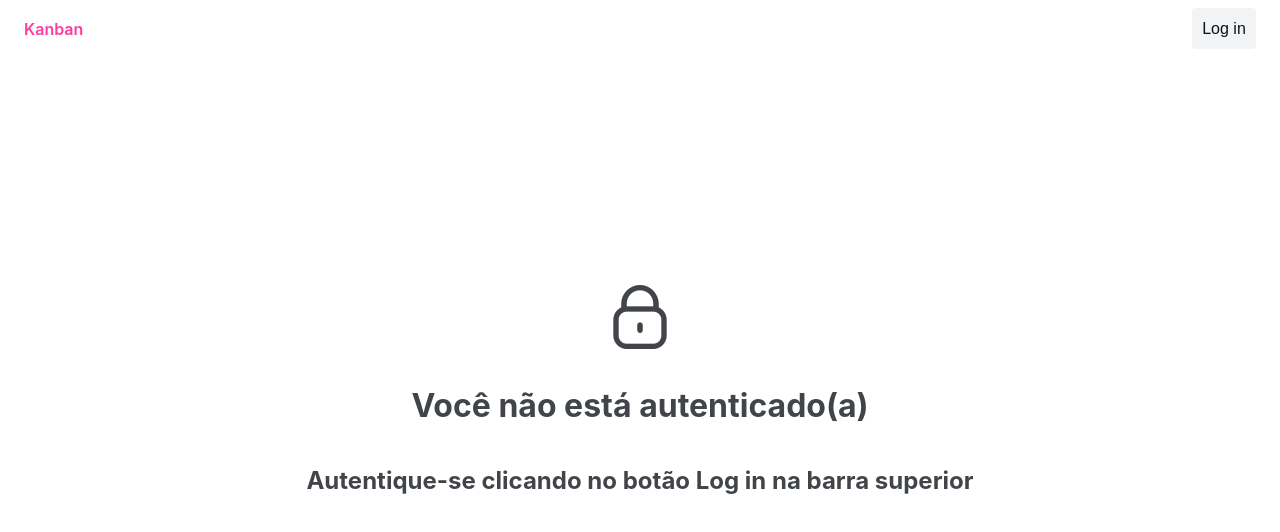
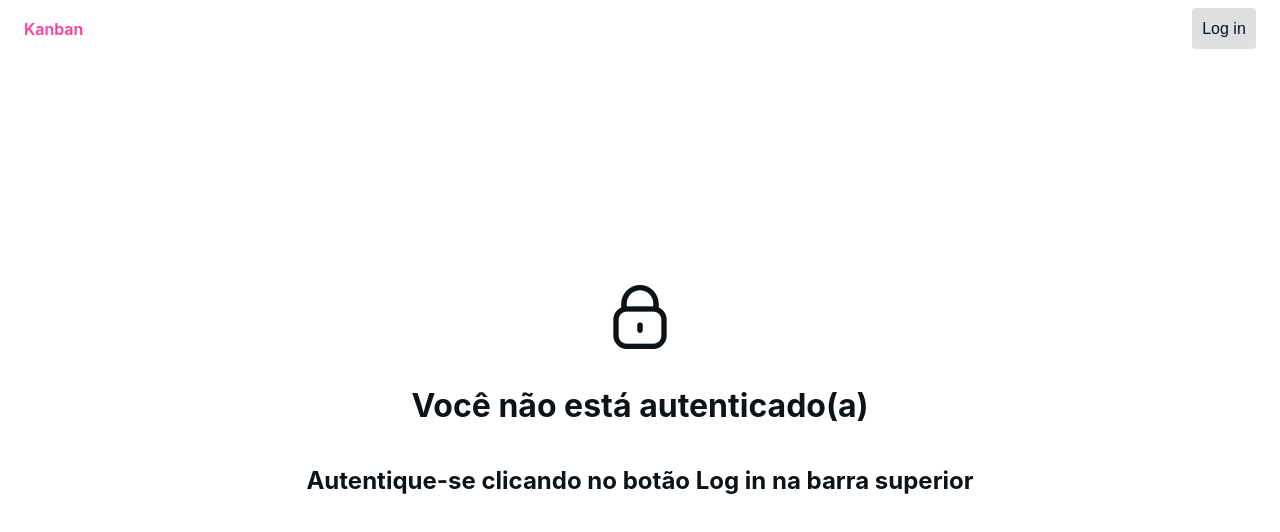
Before and after one commit to rkiyoto/kanban, a React (Create React App) app in the folder FRONT/kanban/: page / in a window 1280 px wide. Shown: the top 532 px of the page. Built offline with nearby package versions, Linux system fonts and the light colour scheme.

Commit message:
chore(theme): create theme for styled compontents provider

```diff
--- a/FRONT/kanban/src/App.tsx
+++ b/FRONT/kanban/src/App.tsx
@@ -1,13 +1,17 @@
 import React from "react";
+import { ThemeProvider } from "styled-components";
+import { lightTheme } from "./theme";
 
 import Kanban from "./components/Kanban";
 import "./App.css";
 
 function App() {
   return (
-    <div className="App">
-      <Kanban />
-    </div>
+    <ThemeProvider theme={lightTheme}>
+      <div className="App">
+        <Kanban />
+      </div>
+    </ThemeProvider>
   );
 }
 
--- a/FRONT/kanban/src/components/Button/Button.styled.ts
+++ b/FRONT/kanban/src/components/Button/Button.styled.ts
@@ -11,7 +11,7 @@ const Button = styled.button<ButtonProps>`
   margin: 0 8px;
   border-width: 0;
   padding: 4px;
-  color: #033736;
+  color: ${({ theme }) => theme.button.color};
   background-color: transparent;
   font-size: ${({ size }) => (size ? `${size}px` : "16px")};
   :hover {
--- a/FRONT/kanban/src/components/Kanban/Board/Board.styled.ts
+++ b/FRONT/kanban/src/components/Kanban/Board/Board.styled.ts
@@ -17,9 +17,9 @@ const FloatingButtonContainer = styled.div`
   height: 50px;
   right: 32px;
   bottom: 32px;
-  background-color: #b00058;
+  background-color: ${({ theme }) => theme.board.floatingButton};
   border-radius: 50%;
-  box-shadow: 1px 1px 4px #b00058;
+  box-shadow: 1px 1px 4px ${({ theme }) => theme.board.floatingButton};
 
   i {
     display: flex;
--- a/FRONT/kanban/src/components/Kanban/Board/Card/Card.styled.ts
+++ b/FRONT/kanban/src/components/Kanban/Board/Card/Card.styled.ts
@@ -15,7 +15,7 @@ const Container = styled.div<CardStyleProps>`
   padding: 1rem;
   margin-bottom: 1rem;
   border-radius: 4px;
-  background-color: #fbe7c6;
+  background-color: ${({ theme }) => theme.card.background};
   opacity: ${({ isDragging }) => (isDragging ? 0.5 : 1)};
 `;
 
@@ -23,7 +23,7 @@ const Header = styled.div`
   display: flex;
   justify-content: space-between;
   padding-bottom: 12px;
-  border-bottom: 1px solid #088e8b;
+  border-bottom: 1px solid ${({ theme }) => theme.card.border};
   ::first-child {
     justify-content: flex-start;
   }
@@ -36,13 +36,12 @@ const Header = styled.div`
 const Title = styled.h3`
   margin: 0;
   font-size: 18px;
-  color: #033736;
-
+  color: ${({ theme }) => theme.card.title};
   input {
     font: inherit;
     font-size: 16px;
     background-color: white;
-    color: #033736;
+    color: ${({ theme }) => theme.card.title};
     border-width: 1px;
     border-radius: 4px;
     padding: 4px 8px;
@@ -62,7 +61,8 @@ const Body = styled.div`
     flex: 1;
     width: 90%;
     height: 110px;
-    color: red;
+    background-color: white;
+    color: ${({ theme }) => theme.font.primary};
     padding: 8px;
     margin: 8px;
     resize: none;
@@ -75,7 +75,7 @@ const Description = styled.div`
   display: block;
   height: 100%;
   overflow-y: auto;
-  color: #0e1318;
+  color: ${({ theme }) => theme.font.primary};
 `;
 
 const Footer = styled.div<FooterStyleProps>`
--- a/FRONT/kanban/src/components/Kanban/Board/List/List.styled.ts
+++ b/FRONT/kanban/src/components/Kanban/Board/List/List.styled.ts
@@ -13,7 +13,7 @@ const Container = styled.div`
 `;
 
 const Title = styled.h2`
-  color: #056360;
+  color: ${({ theme }) => theme.list.title};
   margin-left: 1rem;
 `;
 
@@ -23,8 +23,8 @@ const List = styled.div<ListDragProps>`
   padding: 2rem;
   flex-direction: column;
   border-radius: 5px;
-  background: ${({ isOver }) =>
-    isOver ? "rgb(160, 231, 229)" : "rgb(160, 231, 229, 0.7)"};
+  background: ${({ isOver, theme }) =>
+    isOver ? theme.list.background : theme.list.dragOverBackground};
 `;
 
 export { Container, List, Title };
--- a/FRONT/kanban/src/components/Kanban/Board/NewCardModal/NewCardModal.styled.ts
+++ b/FRONT/kanban/src/components/Kanban/Board/NewCardModal/NewCardModal.styled.ts
@@ -7,7 +7,7 @@ const NewCardForm = styled.form`
   align-items: flex-start;
 
   input {
-    color: #0e1318;
+    color: ${({ theme }) => theme.font.primary};
     font-size: 18px;
     padding: 8px;
     margin: 0 8px;
@@ -16,7 +16,7 @@ const NewCardForm = styled.form`
   textarea {
     flex: 1;
     width: 90%;
-    color: #0e1318;
+    color: ${({ theme }) => theme.font.primary};
     padding: 8px;
     margin: 8px;
     resize: none;
--- a/FRONT/kanban/src/components/Kanban/Kanban.styled.ts
+++ b/FRONT/kanban/src/components/Kanban/Kanban.styled.ts
@@ -4,7 +4,7 @@ import Button from "../Button";
 const Container = styled.div`
   display: block;
   height: 100vh;
-  background-color: white;
+  background-color: ${({ theme }) => theme.background};
 `;
 
 const Header = styled.div`
@@ -13,7 +13,7 @@ const Header = styled.div`
   width: 100%;
   display: flex;
   justify-content: space-between;
-  background-color: white;
+  background-color: ${({ theme }) => theme.background};
   padding: 8px 0;
 `;
 
@@ -21,19 +21,19 @@ const Title = styled.h1`
   margin-left: 24px;
   font-size: 16px;
   font-weight: 600;
-  color: #ff3b9d;
+  color: ${({ theme }) => theme.kanban.logo};
 `;
 
 const HeaderButton = styled(Button)`
   margin-right: 24px;
   padding: 4px;
   width: 64px;
-  background-color: rgba(64, 87, 109, 0.07);
-  color: #0e1318;
+  background-color: ${({ theme }) => theme.font.primaryWeakest};
+  color: ${({ theme }) => theme.font.primary};
 
   :hover {
     opacity: 1;
-    background-color: rgba(57, 76, 96, 0.15);
+    background-color: ${({ theme }) => theme.font.primaryWeak};
   }
 `;
 
@@ -43,7 +43,7 @@ const LoginWarning = styled.div`
   justify-content: center;
   align-items: center;
   flex-direction: column;
-  color: rgba(17, 23, 29, 0.8);
+  color: ${({ theme }) => theme.font.primary};
 
   h1: {
     font-size: 32px;
--- a/FRONT/kanban/src/components/Modal/Modal.styled.ts
+++ b/FRONT/kanban/src/components/Modal/Modal.styled.ts
@@ -1,7 +1,7 @@
 import styled from "styled-components";
 
 const ModalBackground = styled.div`
-  display: black;
+  display: block;
   position: fixed;
   z-index: 1;
   left: 0;
@@ -9,8 +9,7 @@ const ModalBackground = styled.div`
   width: 100%;
   height: 100%;
   overflow: auto;
-  background-color: rgb(0, 0, 0);
-  background-color: rgba(0, 0, 0, 0.4);
+  background-color: ${({ theme }) => theme.font.primaryWeak};
 `;
 
 const ModalContent = styled.div`
@@ -18,7 +17,7 @@ const ModalContent = styled.div`
   flex: 1;
   flex-direction: column;
   justify-content: space-between;
-  background-color: #fefefe;
+  background-color: ${({ theme }) => theme.kanban.background};
   margin: 15% auto;
   padding: 0 20px;
   border-radius: 4px;
--- /dev/null
+++ b/FRONT/kanban/src/theme.ts
@@ -0,0 +1,27 @@
+export const lightTheme = {
+  font: {
+    primary: "#0e1318",
+    primaryWeak: "#0e131855",
+    primaryWeakest: "#0e131822",
+  },
+  kanban: {
+    background: "#f5f5f5",
+    logo: "#ff3b9d",
+  },
+  board: {
+    floatingButton: "#b00058",
+  },
+  list: {
+    title: "#056360",
+    background: "#a0e7e5",
+    dragOverBackground: "#a0e7e5aa",
+  },
+  card: {
+    background: "#fbe7c6",
+    border: "#088e8b",
+    title: "#033736",
+  },
+  button: {
+    color: "#033736",
+  },
+};
```
